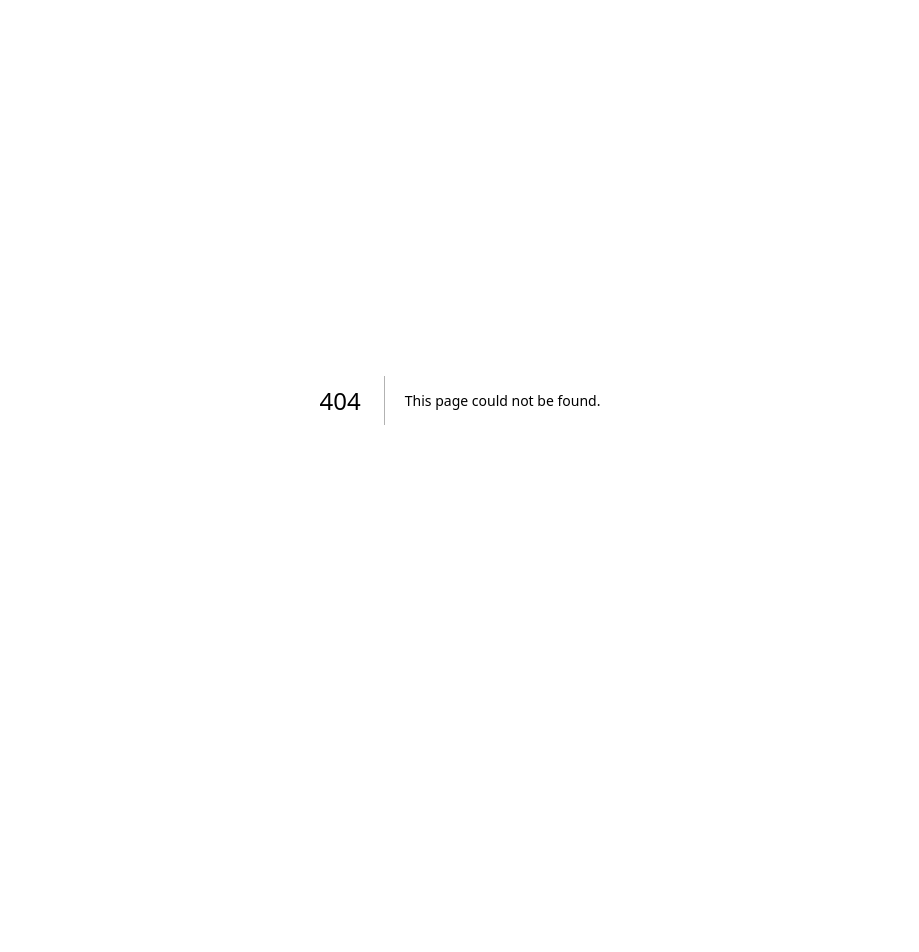
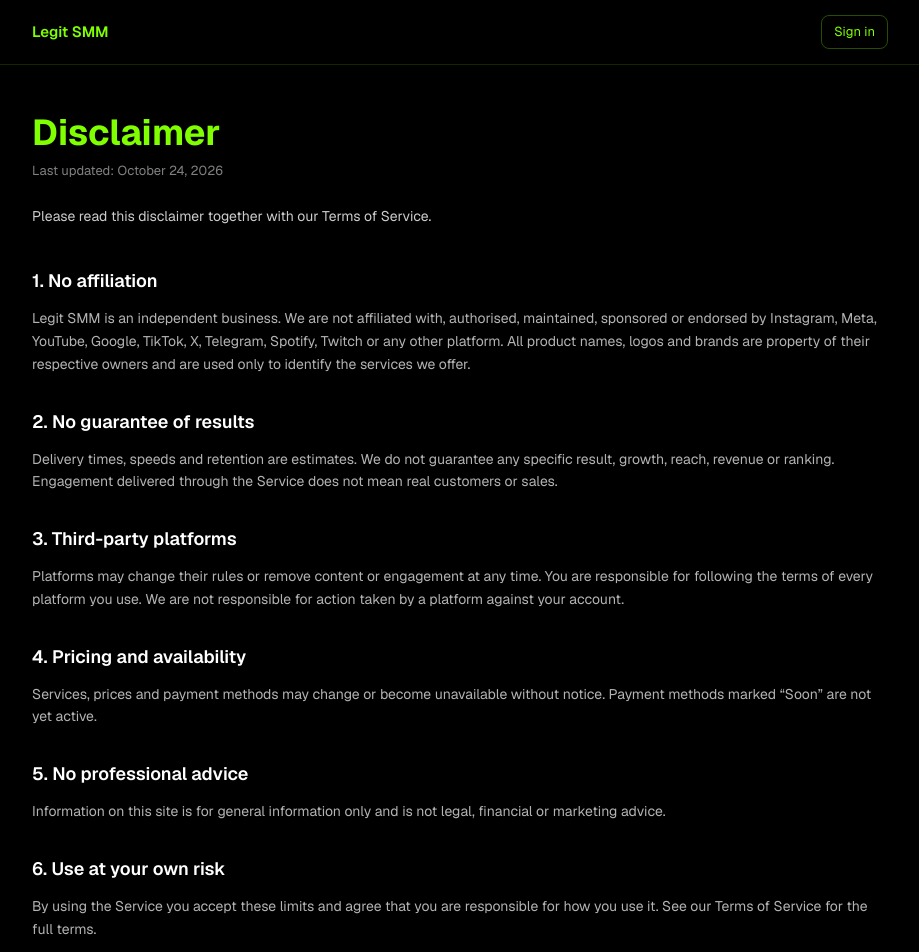
Before and after one commit to shivamkoder/legitsmm, a Next.js app: page /disclaimer in a window 1280 px wide. Before the commit this address had no page. Shown: the top 952 px of the page, without its empty margins (180-1099 px from the left). Before the commit the page ends 800 px from the top, so only its background shows below. Built offline with nearby package versions, Linux system fonts and the light colour scheme.

Commit message:
Create page.tsx

```diff
--- /dev/null
+++ b/app/disclaimer/page.tsx
@@ -0,0 +1,43 @@
+import type { Metadata } from "next";
+import { LegalPage } from "@/components/legal-page";
+import { LEGAL, type LegalSection } from "@/lib/legal";
+
+export const metadata: Metadata = { title: `Disclaimer | ${LEGAL.brand}` };
+
+const sections: LegalSection[] = [
+  {
+    heading: "No affiliation",
+    body: [`${LEGAL.brand} is an independent business. We are not affiliated with, authorised, maintained, sponsored or endorsed by Instagram, Meta, YouTube, Google, TikTok, X, Telegram, Spotify, Twitch or any other platform. All product names, logos and brands are property of their respective owners and are used only to identify the services we offer.`],
+  },
+  {
+    heading: "No guarantee of results",
+    body: ["Delivery times, speeds and retention are estimates. We do not guarantee any specific result, growth, reach, revenue or ranking. Engagement delivered through the Service does not mean real customers or sales."],
+  },
+  {
+    heading: "Third-party platforms",
+    body: ["Platforms may change their rules or remove content or engagement at any time. You are responsible for following the terms of every platform you use. We are not responsible for action taken by a platform against your account."],
+  },
+  {
+    heading: "Pricing and availability",
+    body: ["Services, prices and payment methods may change or become unavailable without notice. Payment methods marked “Soon” are not yet active."],
+  },
+  {
+    heading: "No professional advice",
+    body: ["Information on this site is for general information only and is not legal, financial or marketing advice."],
+  },
+  {
+    heading: "Use at your own risk",
+    body: ["By using the Service you accept these limits and agree that you are responsible for how you use it. See our Terms of Service for the full terms."],
+  },
+];
+
+export default function Page() {
+  return (
+    <LegalPage
+      title="Disclaimer"
+      intro="Please read this disclaimer together with our Terms of Service."
+      sections={sections}
+      current="/disclaimer"
+    />
+  );
+}
```
